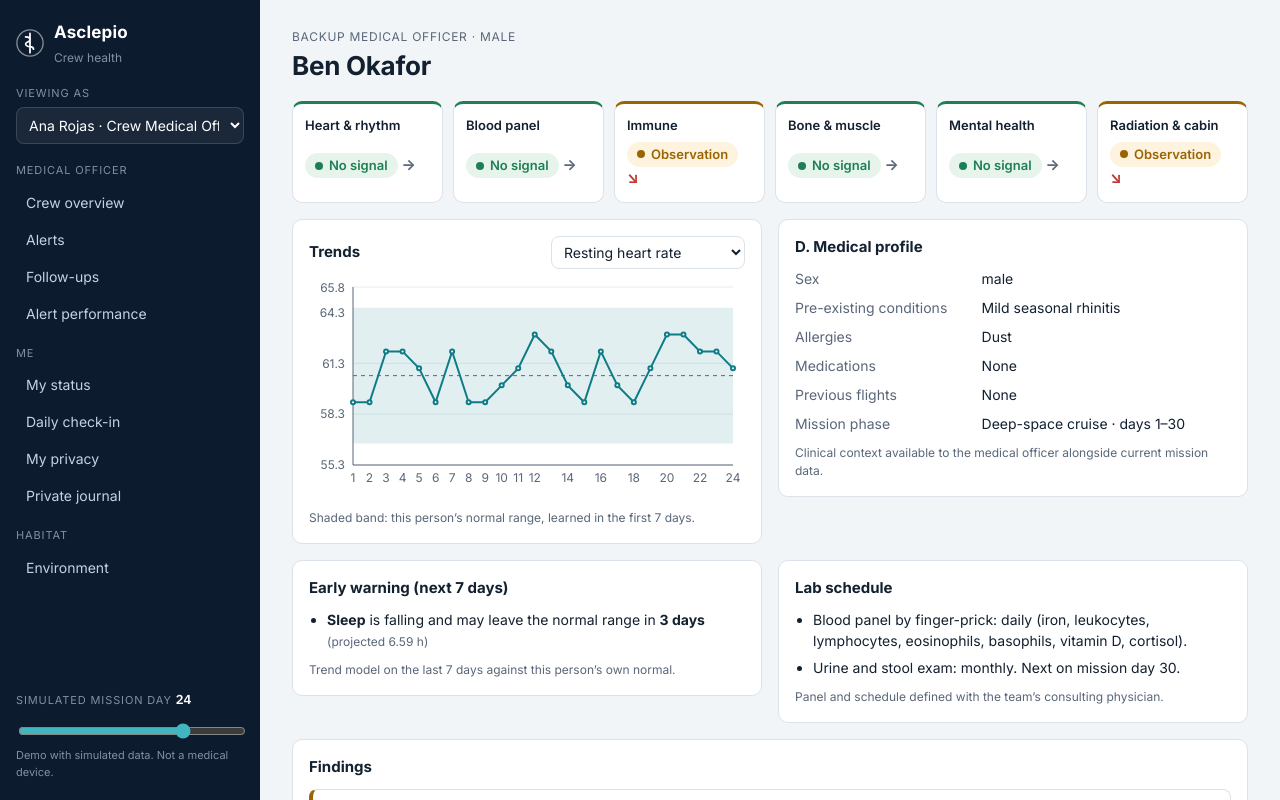
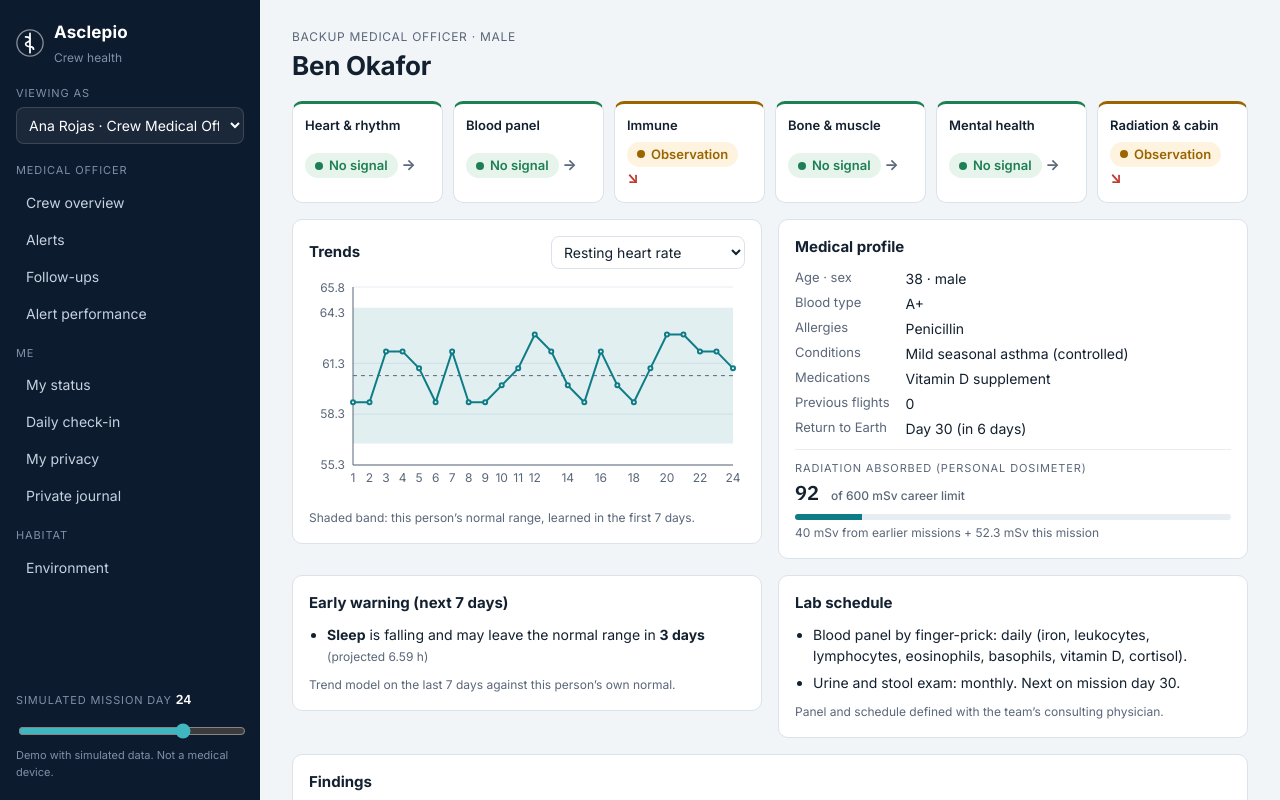
Before and after one commit to KrisAriasH/NasaSpaceChallenge2026, a React (Vite) app: page / in a window 1280 px wide. Both pictures are taken after a click on the button "Ben Okafor". Shown: the top 800 px of the page. Built offline with nearby package versions, Linux system fonts and the light colour scheme.

Commit message:
Fix medical profile and radiation structure

```diff
--- a/src/components/FindingCard.tsx
+++ b/src/components/FindingCard.tsx
@@ -134,6 +134,7 @@ export function FindingCard({ finding, showName }: { finding: Finding; showName?
         <>
           <h3>{g.title}</h3>
           <p className="muted">{finding.message}</p>
+          {finding.note && <p className="context-note">{finding.note}</p>}
           <div className="assign">
             <label className="sr-only" htmlFor={`act-${finding.memberId}-${finding.id}`}>
               Suggested action
--- a/src/data/crew.ts
+++ b/src/data/crew.ts
@@ -1,60 +1,20 @@
-import type { CrewMember } from '../types';
+import type { CrewMember, MedicalProfile } from '../types';
 
-/** Fictional demo crew with the medical context available to the medical officer. */
+/** Fictional demo crew; medical context is stored separately in PROFILES. */
 export const CREW: CrewMember[] = [
-  {
-    id: 'ana',
-    name: 'Ana Rojas',
-    sex: 'female',
-    role: 'cmo',
-    medicalProfile: {
-      conditions: 'None reported',
-      allergies: 'Penicillin',
-      medications: 'Vitamin D supplement',
-      previousFlights: '1 ISS expedition',
-      missionPhase: 'Deep-space cruise · days 1–30',
-    },
-  },
-  {
-    id: 'ben',
-    name: 'Ben Okafor',
-    sex: 'male',
-    role: 'backup',
-    medicalProfile: {
-      conditions: 'Mild seasonal rhinitis',
-      allergies: 'Dust',
-      medications: 'None',
-      previousFlights: 'None',
-      missionPhase: 'Deep-space cruise · days 1–30',
-    },
-  },
-  {
-    id: 'chen',
-    name: 'Chen Wei',
-    sex: 'female',
-    role: 'crew',
-    medicalProfile: {
-      conditions: 'None reported',
-      allergies: 'None known',
-      medications: 'None',
-      previousFlights: '1 low-Earth-orbit mission',
-      missionPhase: 'Deep-space cruise · days 1–30',
-    },
-  },
-  {
-    id: 'diego',
-    name: 'Diego Morales',
-    sex: 'male',
-    role: 'crew',
-    medicalProfile: {
-      conditions: 'History of iron deficiency',
-      allergies: 'None known',
-      medications: 'Iron supplement as prescribed',
-      previousFlights: 'None',
-      missionPhase: 'Deep-space cruise · days 1–30',
-    },
-  },
+  { id: 'ana', name: 'Ana Rojas', sex: 'female', role: 'cmo' },
+  { id: 'ben', name: 'Ben Okafor', sex: 'male', role: 'backup' },
+  { id: 'chen', name: 'Chen Wei', sex: 'female', role: 'crew' },
+  { id: 'diego', name: 'Diego Morales', sex: 'male', role: 'crew' },
 ];
+
+/** Fictional profiles for the demo. */
+export const PROFILES: Record<string, MedicalProfile> = {
+  ana: { age: 41, bloodType: 'O+', allergies: [], conditions: [], medications: ['Vitamin D supplement'], previousFlights: 1, priorCareerDoseMSv: 120, returnDay: 30 },
+  ben: { age: 38, bloodType: 'A+', allergies: ['Penicillin'], conditions: ['Mild seasonal asthma (controlled)'], medications: ['Vitamin D supplement'], previousFlights: 0, priorCareerDoseMSv: 40, returnDay: 30 },
+  chen: { age: 35, bloodType: 'B+', allergies: [], conditions: [], medications: ['Vitamin D supplement'], previousFlights: 0, priorCareerDoseMSv: 0, returnDay: 30 },
+  diego: { age: 47, bloodType: 'A−', allergies: ['Latex'], conditions: [], medications: ['Vitamin D supplement'], previousFlights: 2, priorCareerDoseMSv: 260, returnDay: 30 },
+};
 
 export const MISSION_DAYS = 30;
 export const BASELINE_DAYS = 7;
--- a/src/data/simulate.ts
+++ b/src/data/simulate.ts
@@ -18,6 +18,10 @@ import { CREW, MISSION_DAYS } from './crew';
  *  - Ana: leukocytes up and lymphocytes down around her fever.
  *  - Diego: vitamin D drifts down (bone risk) and iron falls slowly.
  *  - Chen: morning cortisol rises with stress.
+ *  Radiation: each person's dosimeter reads the habitat dose times a factor; during the solar
+ *  event Diego reached the shelter late, so he absorbed more. His career total passes 50% of the limit.
+ *  Symptoms for the contextual notes: Chen urinary discomfort days 15-16; Diego headache with
+ *  blurred vision days 26-28.
  *  Healthy ranges are common adult reference ranges, rounded. VERIFY with the consulting physician.
  */
 
@@ -61,6 +65,9 @@ export function scenarioEvents(env = simulateEnvironment()): ScenarioEvent[] {
     { memberId: 'diego', system: 'blood', start: 9, label: 'Diego: vitamin D and iron falling' },
     { memberId: 'diego', system: 'bone', start: 17, label: 'Diego: exercise skipped' },
     { memberId: 'diego', system: 'cardio', start: 23, label: 'Diego: heart rate rising' },
+    { memberId: 'diego', system: 'environment', start: 12, label: 'Diego: career radiation dose above 50% of the limit' },
+    { memberId: 'chen', system: 'immune', start: 15, end: 18, label: 'Chen: urinary discomfort reported' },
+    { memberId: 'diego', system: 'immune', start: 26, label: 'Diego: headache with blurred vision' },
   ];
 }
 
@@ -88,6 +95,7 @@ export function simulateMember(memberId: string, days = MISSION_DAYS): MemberDay
   const n = (a: number) => (rand() - 0.5) * 2 * a;
   const female = CREW[index].sex === 'female';
   const env = simulateEnvironment(days);
+  const doseRand = rng(500 + index * 13); // separate stream so adding the dosimeter leaves other data unchanged
 
   return Array.from({ length: days }, (_, i) => {
     const day = i + 1;
@@ -149,6 +157,13 @@ export function simulateMember(memberId: string, days = MISSION_DAYS): MemberDay
       }
     }
     if (env[i].co2 > 3.2 && (memberId === 'ben' || memberId === 'chen')) symptoms.push('headache');
+    if (memberId === 'chen' && (day === 15 || day === 16)) symptoms.push('urinary discomfort');
+    if (memberId === 'diego' && day >= 26 && day <= 28) symptoms.push('headache', 'blurred vision');
+
+    // Personal dosimeter: habitat dose x where the person spent the day. Shelter cuts the solar event dose.
+    const SHELTER: Record<string, number> = { ana: 0.4, ben: 0.35, chen: 0.4, diego: 0.85 };
+    const factor = day === 12 || day === 13 ? SHELTER[memberId] : 1 + (doseRand() - 0.5) * 0.1;
+    const personalDoseMSv = Math.round(env[i].radiationMSv * factor * 100) / 100;
 
     const checkIn: CheckIn = {
       mood: scale(mood),
@@ -168,6 +183,7 @@ export function simulateMember(memberId: string, days = MISSION_DAYS): MemberDay
         skinTemp: r1(skinTemp),
         sleepHours: r1(clamp(sleepHours, 3, 10)),
         exerciseMin: Math.round(clamp(exerciseMin, 0, 180)),
+        personalDoseMSv,
       },
       blood: {
         leukocytes: r1(leukocytes),
--- a/src/engine/rules.ts
+++ b/src/engine/rules.ts
@@ -1,4 +1,5 @@
 import type { Environment, Finding, MemberDay, Status, SystemKey, SystemStatus, Trend } from '../types';
+import { PROFILES } from '../data/crew';
 import { type Baselines, recent, valueOf, z } from './baseline';
 
 /**
@@ -36,6 +37,10 @@ export const T = {
   vitaminDLow: 30, // ng/mL (insufficient)
   vitaminDRed: 20, // ng/mL (deficient)
   spo2Urgent: 92, // %, PLACEHOLDER critical rule
+  careerYellow: 0.5, // share of the 600 mSv career limit, PLACEHOLDER
+  careerRed: 0.8,
+  radFollowUpDose: 5, // mSv in one day starts a 7-day blood follow-up, PLACEHOLDER
+  radFollowUpDays: 7,
   // Combined early-illness rule (PLACEHOLDERS for clinical review)
   earlyZ: 1, // a signal counts when it is 1 SD from normal in the worse direction
   earlySignals: 3, // this many signals at once...
@@ -51,6 +56,14 @@ const EARLY_SIGNALS: { key: 'restingHR' | 'hrv' | 'skinTemp' | 'leukocytes' | 'l
   { key: 'lymphocytes', label: 'lymphocytes down', worse: -1 },
   { key: 'sleepHours', label: 'sleep down', worse: -1 },
 ];
+
+/** The highest personal radiation dose in the follow-up window, if any, and when the follow-up ends. */
+export function radiationFollowUp(days: MemberDay[]): { day: number; dose: number; until: number } | null {
+  const high = days.slice(-T.radFollowUpDays).filter((d) => d.vitals.personalDoseMSv >= T.radFollowUpDose);
+  if (high.length === 0) return null;
+  const peak = high.reduce((a, d) => (d.vitals.personalDoseMSv > a.vitals.personalDoseMSv ? d : a));
+  return { day: peak.day, dose: peak.vitals.personalDoseMSv, until: high[high.length - 1].day + T.radFollowUpDays };
+}
 
 /** Which early signals are present on the last day of `days` (2-day averages vs. personal normal). */
 export function earlySignals(days: MemberDay[], b: Baselines): string[] {
@@ -151,6 +164,23 @@ export function findingsFor(memberId: string, days: MemberDay[], b: Baselines, e
     add({ id: 'immune-symptoms', system: 'immune', severity: 'yellow', reveals: 'checkInAnswers',
       message: `Symptoms in the last 3 days: ${symptoms.join(', ')}.` });
 
+  // Radiation absorbed by this person (personal dosimeter)
+  const profile = PROFILES[memberId];
+  const career = profile.priorCareerDoseMSv + days.reduce((sum, d) => sum + d.vitals.personalDoseMSv, 0);
+  const share = career / T.careerLimit;
+  if (share >= T.careerYellow)
+    add({ id: 'rad-career', system: 'environment', severity: sev(share >= T.careerRed), reveals: 'vitals',
+      message: `Career radiation dose ${f0(career)} mSv (${f0(share * 100)}% of the ${T.careerLimit} mSv limit), including ${f0(profile.priorCareerDoseMSv)} mSv from earlier missions.` });
+  // Leukocytes and lymphocytes are sensitive to radiation: after a high personal dose, watch them for a week.
+  const exposure = radiationFollowUp(days);
+  if (exposure) {
+    const lymZ = z(recent(days, (d) => d.blood.lymphocytes), b.lymphocytes);
+    const wbcZ = z(recent(days, (d) => d.blood.leukocytes), b.leukocytes);
+    if (lymZ <= -T.zYellow || wbcZ <= -T.zYellow)
+      add({ id: 'rad-blood', system: 'blood', severity: sev(lymZ <= -T.zYellow && wbcZ <= -T.zYellow), reveals: 'blood',
+        message: `Lymphocytes or leukocytes below normal in the week after a ${f1(exposure.dose)} mSv radiation dose on day ${exposure.day}.` });
+  }
+
   // Mental health: several signals; the status depends on how many are present
   const mental: Omit<Finding, 'memberId' | 'severity'>[] = [];
   const sleep = recent(days, (d) => d.vitals.sleepHours);
--- a/src/index.css
+++ b/src/index.css
@@ -101,6 +101,17 @@ select, textarea { background: var(--surface); border: 1px solid var(--border);
 .badge-predict { background: var(--band); color: var(--accent); }
 .finding.sev-urgent { border-left-color: var(--red); border-color: var(--red); box-shadow: inset 0 0 0 1px var(--red); }
 .finding.acked { opacity: .8; }
+.context-note { font-size: 13px; background: var(--band); border-radius: 6px; padding: 6px 10px; }
+.profile { display: grid; grid-template-columns: max-content 1fr; gap: 4px 16px; margin: 0; }
+.profile dt { color: var(--muted); font-size: 13px; }
+.profile dd { margin: 0; }
+.profile-block { display: grid; gap: 2px; border-top: 1px solid var(--grid); padding-top: 10px; }
+.profile-block .label { font-size: 11px; letter-spacing: .08em; text-transform: uppercase; color: var(--muted); }
+.profile-block .value-line { font: 600 20px var(--mono); }
+.profile-block .value-line small { font: 500 12px var(--font); color: var(--muted); }
+.profile-block.warn { background: var(--yellow-bg); border-radius: 8px; padding: 10px; border-top: 0; }
+.meter span.warn { background: var(--yellow); }
+.meter span.crit { background: var(--red); }
 .rule-line { font-size: 11.5px; color: var(--muted); }
 .rule-line code { font-family: var(--mono); font-size: 11.5px; }
 .btn-ghost.small { padding: 3px 9px; font-size: 12px; }
@@ -148,10 +159,6 @@ td.num { font-family: var(--mono); }
 .followups, .log, .entries, .notes { margin: 0; padding-left: 18px; display: grid; gap: 6px; }
 .entries { list-style: none; padding: 0; }
 .entries li { border-bottom: 1px solid var(--grid); padding-bottom: 8px; }
-.profile { margin: 0; display: grid; gap: 8px; }
-.profile div { display: grid; grid-template-columns: minmax(130px, .7fr) 1fr; gap: 12px; }
-.profile dt { color: var(--muted); }
-.profile dd { margin: 0; }
 
 .todo { list-style: none; margin: 0; padding: 0; display: grid; gap: 8px; }
 .todo label { display: flex; gap: 10px; align-items: flex-start; cursor: pointer; }
--- a/src/screens/MemberDetail.tsx
+++ b/src/screens/MemberDetail.tsx
@@ -1,9 +1,10 @@
 import { useEffect, useState } from 'react';
 import type { DataCategory, MemberDay } from '../types';
-import { ROLE_LABEL, memberById } from '../data/crew';
+import { PROFILES, ROLE_LABEL, memberById } from '../data/crew';
 import type { BaselineKey } from '../engine/baseline';
 import { SYSTEM_LABEL } from '../engine/guidance';
 import { forecasts } from '../engine/forecast';
+import { T, radiationFollowUp } from '../engine/rules';
 import { ALL_CATEGORIES } from '../engine/privacy';
 import { useStore } from '../store';
 import { FindingList } from '../components/FindingCard';
@@ -24,6 +25,7 @@ const METRICS: Metric[] = [
   { key: 'systolicBP', label: 'Systolic blood pressure', unit: 'mmHg', category: 'vitals', get: (d) => d.vitals.systolicBP, baseline: 'systolicBP' },
   { key: 'skinTemp', label: 'Skin temperature', unit: '°C', category: 'vitals', get: (d) => d.vitals.skinTemp, baseline: 'skinTemp' },
   { key: 'sleepHours', label: 'Sleep', unit: 'h', category: 'vitals', get: (d) => d.vitals.sleepHours, baseline: 'sleepHours' },
+  { key: 'personalDose', label: 'Personal radiation dose', unit: 'mSv', category: 'vitals', get: (d) => d.vitals.personalDoseMSv },
   { key: 'exerciseMin', label: 'Exercise', unit: 'min', category: 'vitals', get: (d) => d.vitals.exerciseMin },
   { key: 'leukocytes', label: 'Leukocytes', unit: '×10⁹/L', category: 'blood', get: (d) => d.blood.leukocytes, baseline: 'leukocytes' },
   { key: 'lymphocytes', label: 'Lymphocytes', unit: '×10⁹/L', category: 'blood', get: (d) => d.blood.lymphocytes, baseline: 'lymphocytes' },
@@ -68,6 +70,13 @@ export function MemberDetail({ memberId }: { memberId: string }) {
   const followUps = data.followUps.filter((f) => f.memberId === memberId);
   const answersShared = can(memberId, 'checkInAnswers');
   const early = forecasts(days, b);
+  const profile = PROFILES[memberId];
+  const careerDose = profile.priorCareerDoseMSv + days.reduce((sum, d) => sum + d.vitals.personalDoseMSv, 0);
+  const careerShare = careerDose / T.careerLimit;
+  const followUp = radiationFollowUp(days);
+  const lymNow = days.at(-1)!.blood.lymphocytes;
+  const lymLow = lymNow < b.lymphocytes.mean - 2 * b.lymphocytes.sd;
+  const daysToReturn = profile.returnDay - day;
   const nextMonthlyLab = Math.ceil(day / 30) * 30; // urine and stool exam every 30 days
 
   return (
@@ -102,16 +111,47 @@ export function MemberDetail({ memberId }: { memberId: string }) {
           <p className="muted small">{band ? 'Shaded band: this person’s normal range, learned in the first 7 days.' : 'No personal baseline for this measure.'}</p>
         </Panel>
 
-        <Panel title="D. Medical profile">
+        <Panel title="Medical profile">
           <dl className="profile">
-            <div><dt>Sex</dt><dd>{member.sex}</dd></div>
-            <div><dt>Pre-existing conditions</dt><dd>{member.medicalProfile.conditions}</dd></div>
-            <div><dt>Allergies</dt><dd>{member.medicalProfile.allergies}</dd></div>
-            <div><dt>Medications</dt><dd>{member.medicalProfile.medications}</dd></div>
-            <div><dt>Previous flights</dt><dd>{member.medicalProfile.previousFlights}</dd></div>
-            <div><dt>Mission phase</dt><dd>{member.medicalProfile.missionPhase}</dd></div>
+            <dt>Age · sex</dt>
+            <dd>{profile.age} · {member.sex}</dd>
+            <dt>Blood type</dt>
+            <dd>{profile.bloodType}</dd>
+            <dt>Allergies</dt>
+            <dd>{profile.allergies.length ? profile.allergies.join(', ') : 'None known'}</dd>
+            <dt>Conditions</dt>
+            <dd>{profile.conditions.length ? profile.conditions.join(', ') : 'None'}</dd>
+            <dt>Medications</dt>
+            <dd>{profile.medications.join(', ') || 'None'}</dd>
+            <dt>Previous flights</dt>
+            <dd>{profile.previousFlights}</dd>
+            <dt>Return to Earth</dt>
+            <dd>Day {profile.returnDay}{daysToReturn >= 0 ? ` (in ${daysToReturn} days)` : ''}</dd>
           </dl>
-          <p className="muted small">Clinical context available to the medical officer alongside current mission data.</p>
+
+          <div className="profile-block">
+            <span className="label">Radiation absorbed (personal dosimeter)</span>
+            <span className="value-line">
+              {careerDose.toFixed(0)} <small>of {T.careerLimit} mSv career limit</small>
+            </span>
+            <div className="meter">
+              <span style={{ width: `${Math.min(100, careerShare * 100)}%` }} className={careerShare >= T.careerRed ? 'crit' : careerShare >= T.careerYellow ? 'warn' : ''} />
+            </div>
+            <span className="muted small">
+              {profile.priorCareerDoseMSv} mSv from earlier missions + {(careerDose - profile.priorCareerDoseMSv).toFixed(1)} mSv this mission
+            </span>
+          </div>
+
+          {followUp && (
+            <div className={`profile-block followup${lymLow ? ' warn' : ''}`}>
+              <span className="label">Radiation blood follow-up until day {followUp.until}</span>
+              <span>
+                {followUp.dose.toFixed(1)} mSv absorbed on day {followUp.day}. Lymphocytes today {lymNow.toFixed(2)} ×10⁹/L:{' '}
+                <strong>{lymLow ? 'below normal' : 'within normal range'}</strong>.
+              </span>
+            </div>
+          )}
+
         </Panel>
       </div>
 
```
Also changed, not shown: src/engine/guidance.ts (+10 -0 lines), src/types.ts (+15 -9 lines), 2 other files (tests, documents, lock files or other folders).
